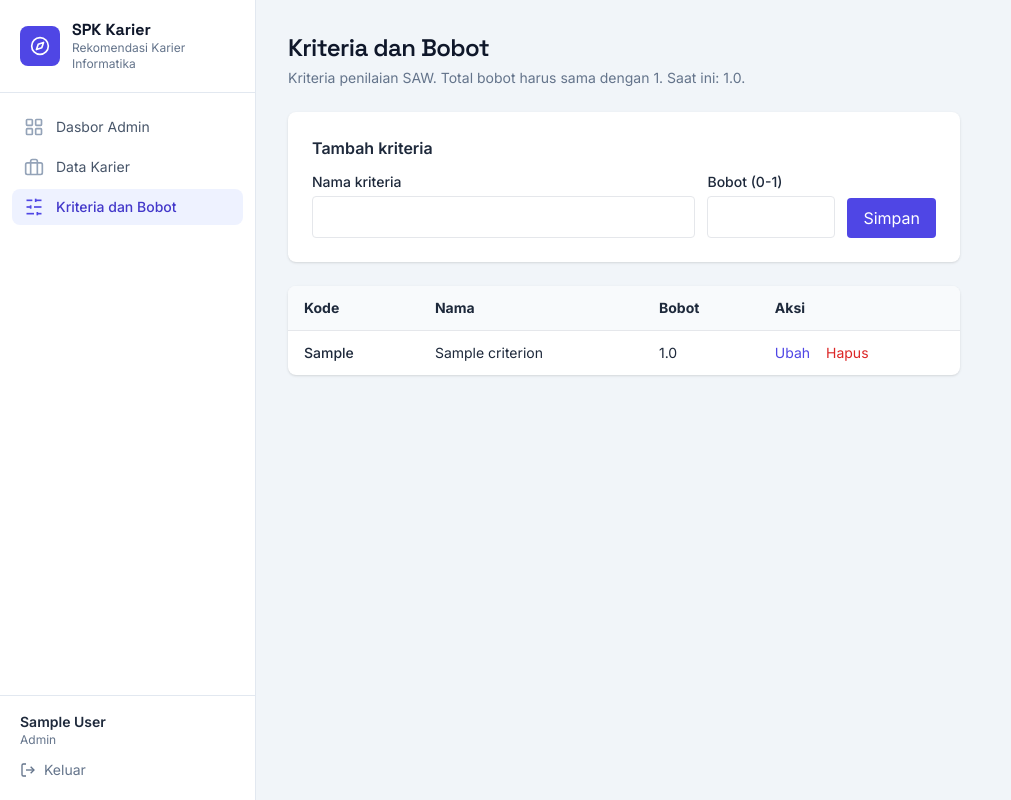
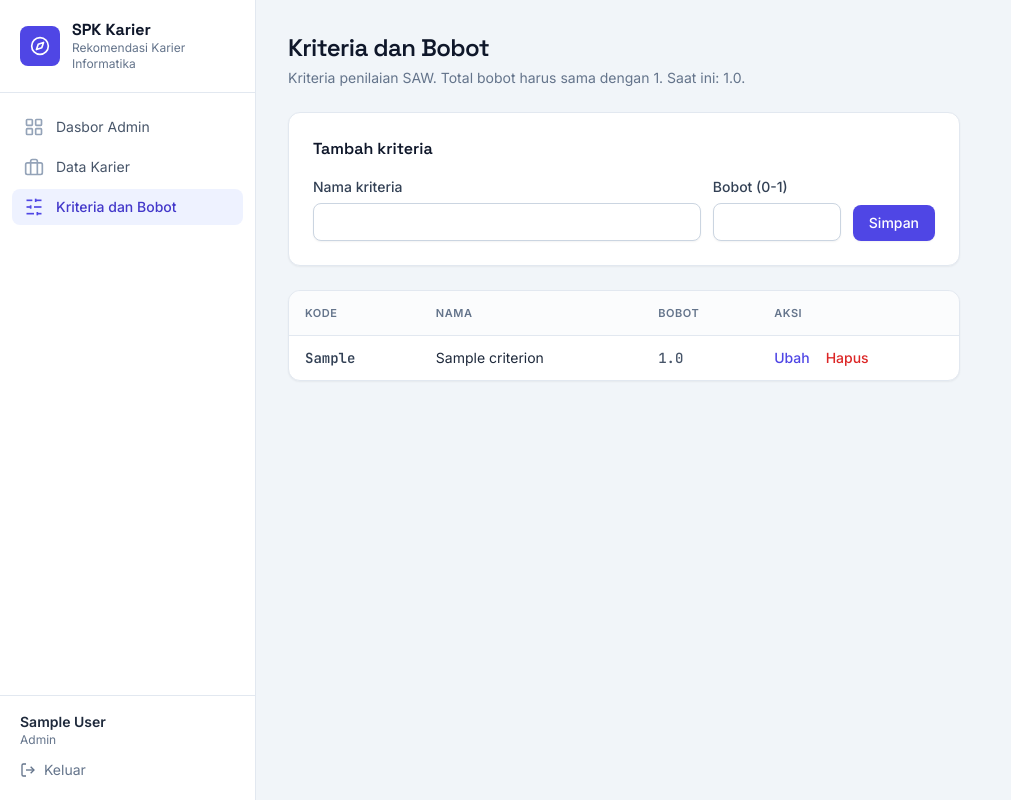
Before and after one commit to yfujust-collab/spk-rekomendasi-karier, a Flask app: page /admin/kriteria in a window 1280 px wide. Shown: the whole page, without its empty margins (0-1011 px from the left). Run offline with Flask 3, Linux system fonts and the light colour scheme; a user stored in the database is signed in; tables that the repository leaves empty hold one stand-in row (values such as "Sample post"); some libraries are stand-ins or nearby versions.

Commit message:
feat(ui): rapikan halaman light mahasiswa dan admin

```diff
--- a/app/templates/admin/criteria.html
+++ b/app/templates/admin/criteria.html
@@ -4,23 +4,23 @@
 {% block subheading %}Kriteria penilaian SAW. Total bobot harus sama dengan 1. Saat ini: {{ total_bobot }}.{% endblock %}
 {% block content %}
 {% if total_bobot != 1 %}
-<div class="bg-yellow-100 text-yellow-800 px-4 py-3 rounded text-sm mb-6 max-w-2xl">
+<div class="bg-amber-50 border border-amber-200 text-amber-800 px-4 py-3 rounded-lg text-sm mb-6 max-w-2xl">
   Peringatan: total bobot saat ini {{ total_bobot }}, bukan 1. Sistem akan menormalisasi bobot secara otomatis saat menghitung, tetapi sebaiknya perbaiki agar sesuai kaidah SAW.
 </div>
 {% endif %}
-<div class="bg-white rounded-lg shadow p-6 max-w-2xl mb-6">
-  <p class="font-semibold mb-3">Tambah kriteria</p>
-  <form method="post" class="flex gap-3 items-end">
+<div class="card p-6 max-w-2xl mb-6">
+  <p class="font-display text-base font-semibold text-slate-900 mb-4">Tambah kriteria</p>
+  <form method="post" class="flex flex-wrap gap-3 items-end">
     {{ form.hidden_tag() }}
-    <div class="flex-1">
-      <label class="block text-sm font-medium mb-1">{{ form.nama.label.text }}</label>
-      {{ form.nama(class="w-full border rounded px-3 py-2") }}
+    <div class="flex-1 min-w-48">
+      <label class="label" for="nama">{{ form.nama.label.text }}</label>
+      {{ form.nama(class="input") }}
     </div>
     <div class="w-32">
-      <label class="block text-sm font-medium mb-1">{{ form.bobot.label.text }}</label>
-      {{ form.bobot(class="w-full border rounded px-3 py-2", step="0.01") }}
+      <label class="label" for="bobot">{{ form.bobot.label.text }}</label>
+      {{ form.bobot(class="input", step="0.01") }}
     </div>
-    {{ form.submit(class="bg-indigo-600 text-white rounded px-4 py-2 hover:bg-indigo-700") }}
+    {{ form.submit(class="btn-primary") }}
   </form>
   {% if form.nama.errors or form.bobot.errors %}
   <div class="mt-3 text-sm text-red-600">
@@ -29,26 +29,31 @@
   </div>
   {% endif %}
 </div>
-<div class="bg-white rounded-lg shadow overflow-x-auto max-w-2xl">
+<div class="card overflow-x-auto max-w-2xl">
   <table class="w-full text-sm">
-    <thead class="bg-slate-50 text-left">
-      <tr><th class="px-4 py-3">Kode</th><th class="px-4 py-3">Nama</th><th class="px-4 py-3">Bobot</th><th class="px-4 py-3">Aksi</th></tr>
+    <thead>
+      <tr class="border-b border-slate-200 bg-slate-50/60">
+        <th class="th">Kode</th>
+        <th class="th">Nama</th>
+        <th class="th">Bobot</th>
+        <th class="th">Aksi</th>
+      </tr>
     </thead>
     <tbody>
       {% for c in criteria %}
-      <tr class="border-t">
-        <td class="px-4 py-3 font-medium">{{ c.kode }}</td>
-        <td class="px-4 py-3">{{ c.nama }}</td>
-        <td class="px-4 py-3">{{ c.bobot }}</td>
-        <td class="px-4 py-3 whitespace-nowrap">
-          <a class="text-indigo-600 mr-3" href="{{ url_for('admin.criterion_edit', cid=c.id) }}">Ubah</a>
+      <tr class="border-b border-slate-100 last:border-0 transition-colors hover:bg-slate-50">
+        <td class="td font-mono font-semibold text-slate-700">{{ c.kode }}</td>
+        <td class="td text-slate-800">{{ c.nama }}</td>
+        <td class="td font-mono text-slate-600">{{ c.bobot }}</td>
+        <td class="td whitespace-nowrap">
+          <a class="font-medium text-indigo-600 hover:text-indigo-800 mr-3" href="{{ url_for('admin.criterion_edit', cid=c.id) }}">Ubah</a>
           <form class="inline" method="post" action="{{ url_for('admin.criterion_delete', cid=c.id) }}" onsubmit="return confirm('Hapus kriteria ini?')">
-            <button class="text-red-600" type="submit">Hapus</button>
+            <button class="font-medium text-red-600 hover:text-red-800" type="submit">Hapus</button>
           </form>
         </td>
       </tr>
       {% else %}
-      <tr><td colspan="4" class="px-4 py-6 text-center text-slate-400">Belum ada data kriteria.</td></tr>
+      <tr><td colspan="4" class="td py-8 text-center text-slate-400">Belum ada data kriteria.</td></tr>
       {% endfor %}
     </tbody>
   </table>
```
